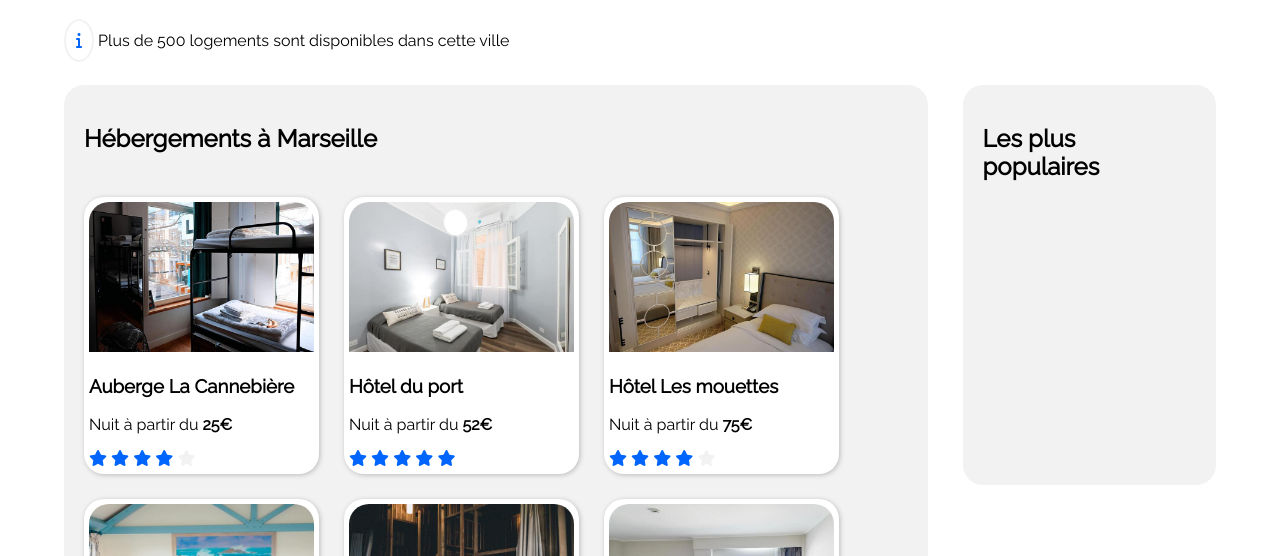
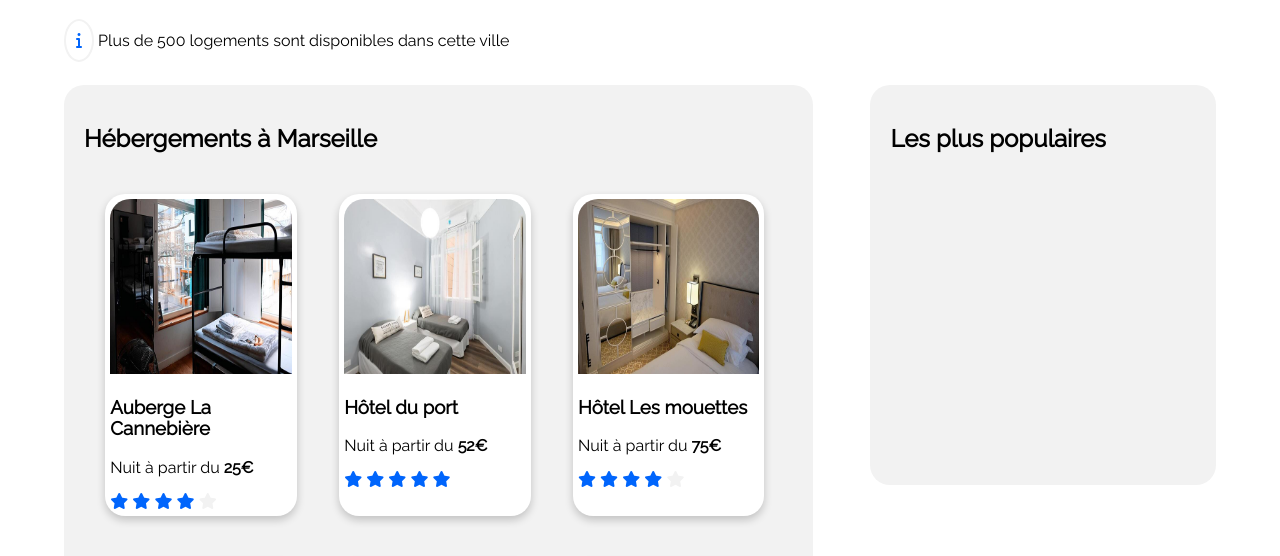
Before and after one commit to Lpiedagnel/Booki-Convert-mockup-to-a-website-with-HTML-and-CSS, a plain HTML site: page index.html in a window 1280 px wide. Shown: the part 354-910 px from the top of the page. Drawn offline with Linux system fonts and the light colour scheme.

Commit message:
Fix cards dimension

```diff
--- a/css/style.css
+++ b/css/style.css
@@ -24,8 +24,8 @@ body {
     margin-left: auto;
     padding-right: 5%;
     padding-left: 5%;
-    width: 95%;
-    max-width: 1280px;
+    width: 90%;
+    max-width: 1920px;
 }
 
 /************************ DESKTOP ************************/
@@ -160,7 +160,7 @@ header .filters div .filter-btn {
     border: solid 3px var(--background-grey);
     border-radius: 50px;
     padding: 0;
-    transition: 0.2s;
+    transition: 0.3s;
     margin: 10px;
 }
 
@@ -169,12 +169,12 @@ header .filters div .filter-btn div {
     padding: 12px;
     border-radius: 50px;
     border: solid 5px var(--lighter-blue);
-    transition: 0.2s;
+    transition: 0.3s;
 }
 
 header .filters div .filter-btn div i {
     color: var(--main-blue);
-    transition: 0.2s;
+    transition: 0.3s;
 }
 
 header .filters div .filter-btn span {
@@ -223,7 +223,7 @@ header .filter-info span {
 
 .lodging-section {
     background-color: var(--background-grey);
-    width: 75%;
+    width: 65%;
     height: auto;
     border-radius: 20px;
     padding: 20px;
@@ -231,7 +231,7 @@ header .filter-info span {
 
 .popular-section {
     background-color: var(--background-grey);
-    width: 22%;
+    width: 30%;
     height: 400px;
     border-radius: 20px;
     padding: 20px;
@@ -253,18 +253,27 @@ header .filter-info span {
 .card {
     display: flex;
     flex-direction: column;
-    width: 235px;
+    width: 27%;
     background-color: white;
     border-radius: 20px;
-    box-shadow: 1px 1px 5px rgb(187, 187, 187);
+    box-shadow: 0 4px 8px 0 rgba(0,0,0,0.2);
+    padding: 0px;
+    margin: 3%;
+    transition: 0.3s;
+}
+
+.card:hover {
+    box-shadow: 0 8px 16px 0 rgba(0,0,0,0.2);
+}
+
+.card a {
+    margin: 0;
     padding: 5px;
-    margin-right: 25px;
-    margin-top: 25px;
 }
 
 .card-header img {
     width: 100%;
-    height: 150px;
+    height: 175px;
     border-top-left-radius: 20px;
     border-top-right-radius: 20px;
 }
```
